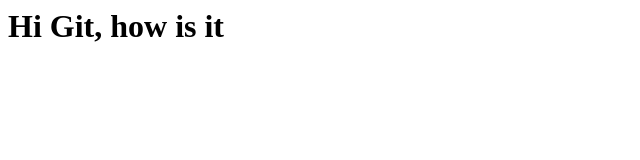
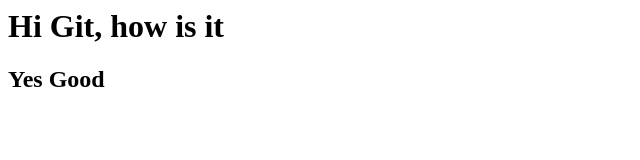
Before and after one commit to AshokDhoni/testrepo, a plain HTML site: page index.html in a window 1280 px wide. Shown: the whole page, without its empty margins (0-640 px from the left). Drawn offline with Linux system fonts and the light colour scheme.

Commit message:
updated 2nd time

```diff
--- a/index.html
+++ b/index.html
@@ -1 +1,2 @@
 <h1>Hi Git, how is it </h1>
+<h2> Yes Good </h2>
```
